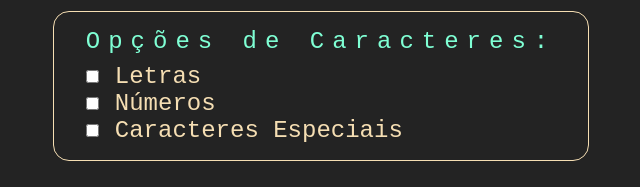
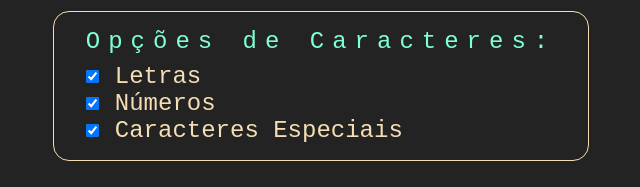
Before and after one commit to wessvs/gerador_senha, a React (Vite) app: page / in a window 1280 px wide. Both pictures are taken after a click on the button "Opções". Shown: the part 354-541 px from the top of the page, without its empty margins (319-959 px from the left). Built offline with nearby package versions, Linux system fonts and the light colour scheme.

Commit message:
add error if none of char options checked, and password generated as char group checked

```diff
--- a/src/components/GeradorDeSenha/index.jsx
+++ b/src/components/GeradorDeSenha/index.jsx
@@ -8,8 +8,9 @@ export default function GeradorDeSenha() {
     const [senhaGerada, setSenhaGerada ] = useState('')
     const [TextoGerarSenha, setTextoGerarSenha] = useState('Gerar senha')
     const [hidden, setHidden] = useState(true)
-
+    const [errors, setErrors] = useState('')
     let senha = ''
+    let char = ''
 
     function getRandomInt(min, max) {
         min = Math.ceil(min);
@@ -18,11 +19,28 @@ export default function GeradorDeSenha() {
       }
 
     function gerarSenha() {
-        let char = '1234567890_)(*&¨%$#@!+/;.?:>qwerrtyuiopasdfghjklçzxcvbnm'
+        setErrors('')
         let letters = 'abcdefghijklmnopqrstuvwxyz'
         let numbers = '1234567890'
         let specials = '_)(*&¨%$#@!+/;.?:>'
         let length = 15;
+
+        if(letras.checked) {
+            char += letters
+        }
+
+        if(numeros.checked) {
+            char += numbers
+        }
+
+        if (especiais.checked) {
+            char += specials
+        }
+
+        if (!especiais.checked && !numeros.checked && !letras.checked) {
+            return setErrors('É necessário ao menos um tipo de caracter.')
+        }
+
         for(let i =0; i < length; i++) {
             let randInt = getRandomInt(0, char.length)
             let randomChar = char[randInt]
@@ -43,6 +61,8 @@ export default function GeradorDeSenha() {
         return setHidden(!hidden)
     }
 
+
+
     return (
         <>
         <div className={styles.container}>
@@ -54,11 +74,12 @@ export default function GeradorDeSenha() {
             </div>
             <div className={`${styles.options} ${hidden && styles.hidden}`}>
                 <p>Opções de Caracteres:</p>
-                <div className={styles.inputs}><input type="checkbox" name="letras" id="letras" /> <label htmlFor="letras">Letras</label></div>
-                <div className={styles.inputs}><input type="checkbox" name="numeros" id="numeros" /> <label htmlFor="numeros">Números</label></div>
-                <div className={styles.inputs}><input type="checkbox" name="especiais" id="especiais" /> <label htmlFor="especiais">Caracteres Especiais</label></div>
+                <div className={styles.inputs}><input type="checkbox" name="letras" id="letras" defaultChecked /> <label htmlFor="letras" >Letras</label></div>
+                <div className={styles.inputs}><input type="checkbox" name="numeros" id="numeros" defaultChecked/> <label htmlFor="numeros">Números</label></div>
+                <div className={styles.inputs}><input type="checkbox" name="especiais" id="especiais" defaultChecked /> <label htmlFor="especiais">Caracteres Especiais</label></div>
             </div>
                 <p>{senhaGerada}</p>
+                <p id={styles.errors}>{errors}</p>
         </div>
         </>
     )
--- a/src/components/GeradorDeSenha/index.module.css
+++ b/src/components/GeradorDeSenha/index.module.css
@@ -69,3 +69,9 @@ p {
 .show {
     display: flex;
 }
+
+#errors {
+    color: rgba(181, 63, 63, 0.876);
+    font-size: 1.2rem;
+    letter-spacing: 0;
+}
```
